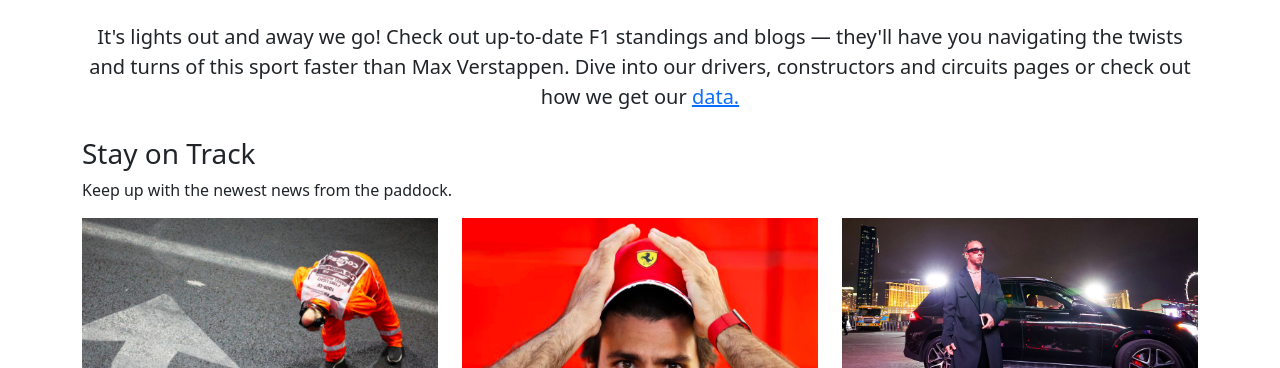
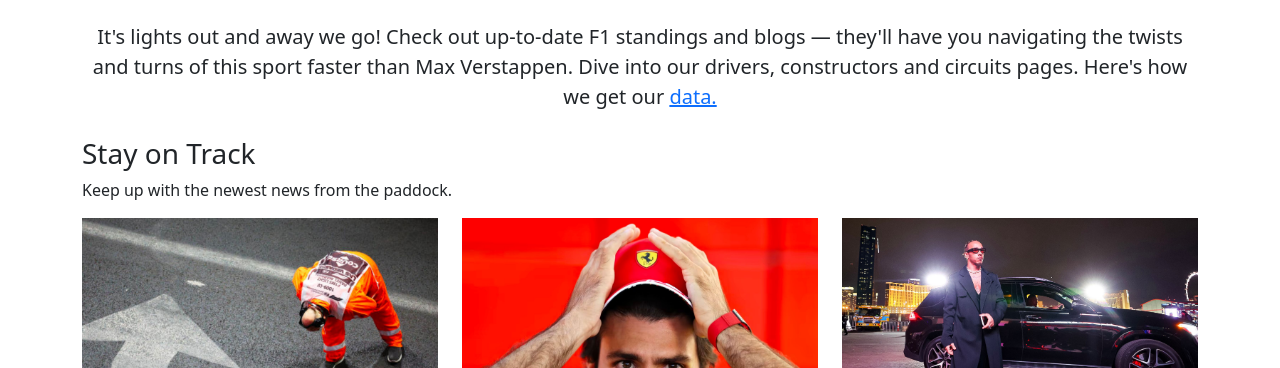
Before and after one commit to athenahawkins/athena-formula, a website: page src/index.njk in a window 1280 px wide. Shown: the part 432-800 px from the top of the page. Drawn offline with nearby package versions, Linux system fonts and the light colour scheme; files that its build step writes are made by us from their sources; a script that the page names is missing; files whose address does not match are found by name.

```diff
--- a/src/index.njk
+++ b/src/index.njk
@@ -11,7 +11,7 @@
 {% block content %}
 <div class="container">
   <h1>Welcome to the Grid</h1>
-  <p class="intro">It's lights out and away we go! Check out up-to-date F1 standings and blogs — they'll have you navigating the twists and turns of this sport faster than Max Verstappen. Dive into our drivers, constructors and circuits pages or check out how we get our <a href= "athenahawkins.github.io/formula-site/">data.</a></p>
+  <p class="intro">It's lights out and away we go! Check out up-to-date F1 standings and blogs — they'll have you navigating the twists and turns of this sport faster than Max Verstappen. Dive into our drivers, constructors and circuits pages. Here's how we get our <a href= "athenahawkins.github.io/formula-site/">data.</a></p>
   <h2>Stay on Track</h2>
   <p>Keep up with the newest news from the paddock.</p>
   <div class="row">
```
